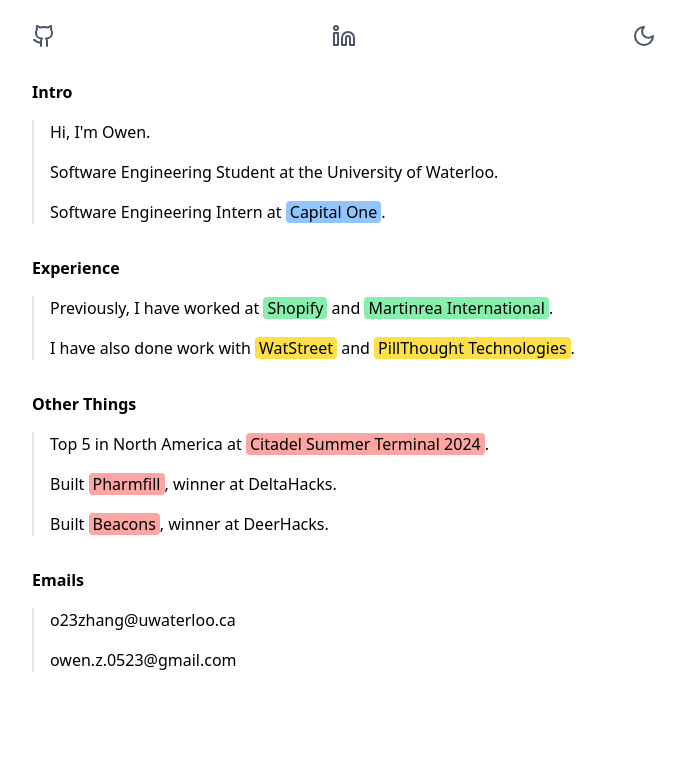
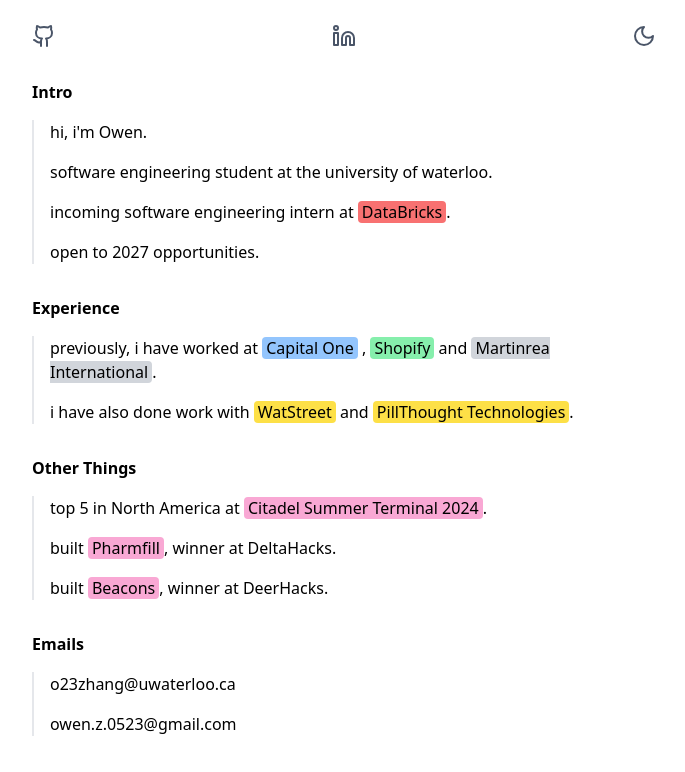
Before and after one commit to owenz0523/portfolio, a Next.js app: page / in a window 1280 px wide. Shown: the top 772 px of the page, without its empty margins (296-981 px from the left). Built offline with nearby package versions, Linux system fonts and the light colour scheme.

Commit message:
12/28/2025 changes

```diff
--- a/src/components/Portfolio.tsx
+++ b/src/components/Portfolio.tsx
@@ -1,6 +1,6 @@
-'use client';
-import React, { useState, useEffect, ReactNode } from 'react';
-import { Moon, Sun, Github, Linkedin } from 'lucide-react';
+"use client";
+import React, { useState, useEffect, ReactNode } from "react";
+import { Moon, Sun, Github, Linkedin } from "lucide-react";
 
 interface SectionProps {
   title: string;
@@ -19,13 +19,14 @@
 
   useEffect(() => {
     const isDarkMode =
-      localStorage.getItem('darkMode') === 'true' ||
-      (!('darkMode' in localStorage) && window.matchMedia('(prefers-color-scheme: dark)').matches);
+      localStorage.getItem("darkMode") === "true" ||
+      (!("darkMode" in localStorage) &&
+        window.matchMedia("(prefers-color-scheme: dark)").matches);
     setDarkMode(isDarkMode);
   }, []);
 
   useEffect(() => {
-    localStorage.setItem('darkMode', darkMode ? 'true' : 'false');
+    localStorage.setItem("darkMode", darkMode ? "true" : "false");
   }, [darkMode]);
 
   const toggleDarkMode = () => {
@@ -36,8 +37,8 @@
     <div
       className="min-h-screen transition-colors duration-300"
       style={{
-        backgroundColor: darkMode ? '#000000' : '#ffffff',
-        color: darkMode ? '#ffffff' : '#000000',
+        backgroundColor: darkMode ? "#000000" : "#ffffff",
+        color: darkMode ? "#ffffff" : "#000000",
       }}
     >
       <div className="max-w-2xl mx-auto p-6 font-sans space-y-8">
@@ -47,7 +48,7 @@
             target="_blank"
             rel="noopener noreferrer"
             className="text-gray-500 hover:text-gray-700"
-            style={{ color: darkMode ? '#a0aec0' : '#4a5568' }}
+            style={{ color: darkMode ? "#a0aec0" : "#4a5568" }}
           >
             <Github size={24} />
           </a>
@@ -56,23 +57,39 @@
             target="_blank"
             rel="noopener noreferrer"
             className="text-gray-500 hover:text-gray-700"
-            style={{ color: darkMode ? '#a0aec0' : '#4a5568' }}
+            style={{ color: darkMode ? "#a0aec0" : "#4a5568" }}
           >
             <Linkedin size={24} />
           </a>
           <button
             onClick={toggleDarkMode}
-            style={{ color: darkMode ? '#a0aec0' : '#4a5568' }}
+            style={{ color: darkMode ? "#a0aec0" : "#4a5568" }}
           >
             {darkMode ? <Sun size={24} /> : <Moon size={24} />}
           </button>
         </div>
 
         <Section title="Intro">
-          <p>Hi, I&apos;m Owen.</p>
-          <p>Software Engineering Student at the University of Waterloo.</p>
+          <p>hi, i&apos;m Owen.</p>
+          <p>software engineering student at the university of waterloo.</p>
           <p>
-            Software Engineering Intern at{' '}
+            incoming software engineering intern at{" "}
+            <a
+              href="https://www.databricks.com/"
+              target="_blank"
+              rel="noopener noreferrer"
+              className="bg-red-400 dark:bg-red-600-600 px-1 rounded text-black"
+            >
+              DataBricks
+            </a>
+            .
+          </p>
+          <p>open to 2027 opportunities.</p>
+        </Section>
+
+        <Section title="Experience">
+          <p>
+            previously, i have worked at{" "}
             <a
               href="https://www.capitalone.com/"
               target="_blank"
@@ -80,14 +97,8 @@
               className="bg-blue-300 dark:bg-blue-600 px-1 rounded text-black"
             >
               Capital One
-            </a>
-            .
-          </p>
-        </Section>
-
-        <Section title="Experience">
-          <p>
-            Previously, I have worked at{' '}
+            </a>{" "}
+            ,{" "}
             <a
               href="https://www.shopify.com/"
               target="_blank"
@@ -95,20 +106,20 @@
               className="bg-green-300 dark:bg-green-600 px-1 rounded text-black"
             >
               Shopify
-            </a>
-            {' '}and{' '}
+            </a>{" "}
+            and{" "}
             <a
               href="https://www.martinrea.com/"
               target="_blank"
               rel="noopener noreferrer"
-              className="bg-green-300 dark:bg-green-600 px-1 rounded text-black"
+              className="bg-gray-300 dark:bg-gray-600 px-1 rounded text-black"
             >
               Martinrea International
             </a>
             .
           </p>
           <p>
-            I have also done work with {' '}
+            i have also done work with{" "}
             <a
               href="https://watstreet.netlify.app/"
               target="_blank"
@@ -116,8 +127,8 @@
               className="bg-yellow-300 dark:bg-yellow-600 px-1 rounded text-black"
             >
               WatStreet
-            </a>
-             {' '}and{' '}
+            </a>{" "}
+            and{" "}
             <a
               href="https://pillthought.com/"
               target="_blank"
@@ -131,34 +142,37 @@
         </Section>
 
         <Section title="Other Things">
-            <p>Top 5 in North America at{' '}
+          <p>
+            top 5 in North America at{" "}
             <a
               href="https://www.citadel.com/careers/students/terminal/"
               target="_blank"
               rel="noopener noreferrer"
-                className="bg-red-300 dark:bg-red-600 px-1 rounded text-black"
+              className="bg-pink-300 dark:bg-pink-600 px-1 rounded text-black"
             >
               Citadel Summer Terminal 2024
             </a>
             .
           </p>
-            <p>Built{' '}
+          <p>
+            built{" "}
             <a
               href="https://devpost.com/software/pharmfill"
               target="_blank"
               rel="noopener noreferrer"
-                className="bg-red-300 dark:bg-red-600 px-1 rounded text-black"
+              className="bg-pink-300 dark:bg-pink-600 px-1 rounded text-black"
             >
               Pharmfill
             </a>
             , winner at DeltaHacks.
           </p>
-            <p>Built{' '}
+          <p>
+            built{" "}
             <a
               href="https://devpost.com/software/beakons"
               target="_blank"
               rel="noopener noreferrer"
-                className="bg-red-300 dark:bg-red-600 px-1 rounded text-black"
+              className="bg-pink-300 dark:bg-pink-600 px-1 rounded text-black"
             >
               Beacons
             </a>
```
Lines whose indentation alone changed are shown as unchanged.
